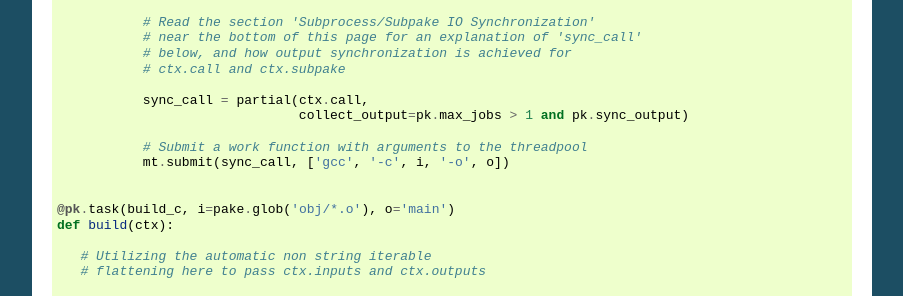
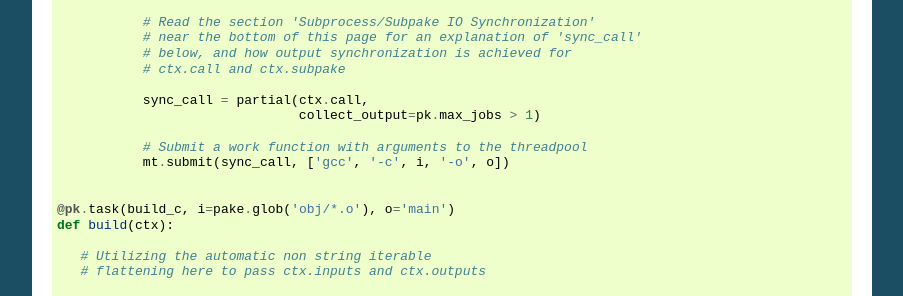
Before and after one commit to Teriks/pake, a Sphinx documentation site: the page built from docs/source/multitasking.rst, in a window 1280 px wide and 900 px high, scrolled down 639 px. Shown: the part 152-448 px from the top of the window, without its empty margins (198-1101 px from the left). Built offline with Sphinx 7.4.7, drawn with Linux system fonts in a browser that asks for light colours.

Commit message:
Remove bit of unneeded code from multitasking example
Pake handles this condition automatically

```diff
--- a/docs/source/multitasking.rst
+++ b/docs/source/multitasking.rst
@@ -52,7 +52,7 @@ Example:
                # ctx.call and ctx.subpake
 
                sync_call = partial(ctx.call,
-                                   collect_output=pk.max_jobs > 1 and pk.sync_output)
+                                   collect_output=pk.max_jobs > 1)
 
                # Submit a work function with arguments to the threadpool
                mt.submit(sync_call, ['gcc', '-c', i, '-o', o])
```
